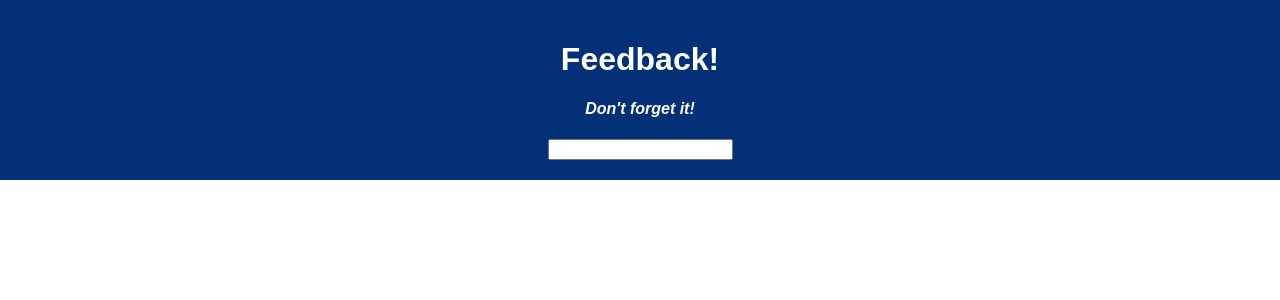
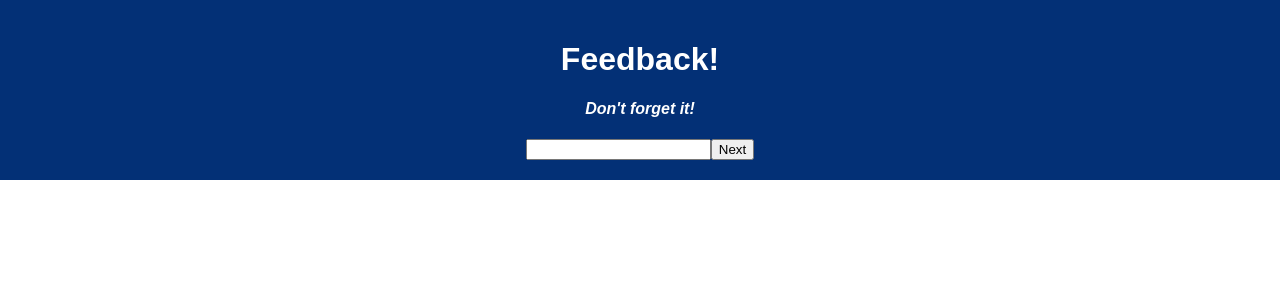
Before and after one commit to A1exMurphy/feedback-loop-redux, a React (Create React App) app: page / in a window 1280 px wide. Shown: the top 300 px of the page. Built offline with nearby package versions, Linux system fonts and the light colour scheme.

Commit message:
made submit function > feeling reducer

```diff
--- a/src/components/App/feeling/feeling.jsx
+++ b/src/components/App/feeling/feeling.jsx
@@ -11,16 +11,27 @@ function FeelingForm() {
     const dispatch = useDispatch();
 
         //function to update local state with user input
-        const handleInputChange = (target) => {
+        const handleInputChange = (event) => {
             setFeelingResult(event.target.value)
         };
 
+        const submitFeelingInput = () => {
+            console.log('feeling submit button', feelingResult)
+            dispatch({
+                type: "SAVE_FEELING_INPUT",
+                payload: feelingResult
+            })
+        }
 
     return(
         <>
-            {/* <form> */}
-            <input type="number"></input>
-            {/* </form> */}
+
+            <input type="number" onChange={handleInputChange}></input>
+            <button
+                onClick={submitFeelingInput}
+            >Next
+            </button>
+
         </>
     )
 }
```
